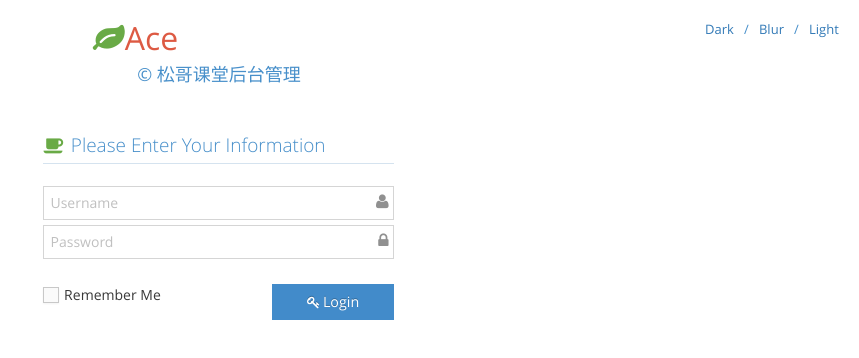
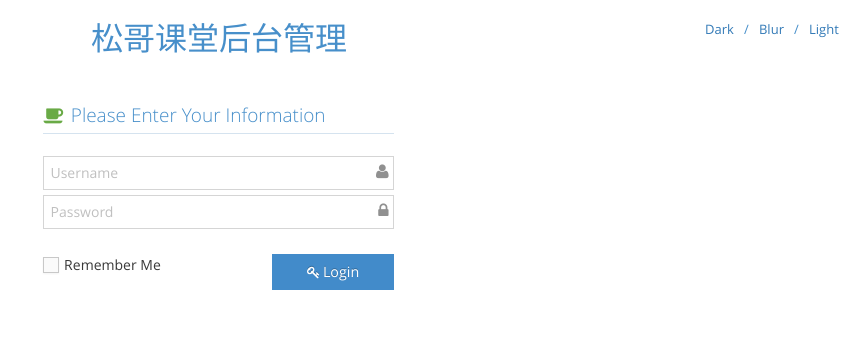
Before and after one commit to yinoob/course, a Vue app in the folder admin/: page /login in a window 1280 px wide. Shown: the top 358 px of the page, without its empty margins (421-1280 px from the left). Built offline with nearby package versions, Linux system fonts and the light colour scheme.

Commit message:
增加welcome子组件，增加admin/welcome子路由

```diff
--- a/admin/src/views/admin.vue
+++ b/admin/src/views/admin.vue
@@ -936,6 +936,7 @@
             <div class="row">
               <div class="col-xs-12">
                 <!-- PAGE CONTENT BEGINS -->
+                <router-view></router-view>
 
                 <!-- PAGE CONTENT ENDS -->
               </div><!-- /.col -->
--- /dev/null
+++ b/admin/src/views/admin/welcome.vue
@@ -0,0 +1,5 @@
+<template>
+    <div>
+        <h1>欢迎！</h1>
+    </div>
+</template>
--- a/admin/src/views/login.vue
+++ b/admin/src/views/login.vue
@@ -5,12 +5,7 @@
         <div class="col-sm-10 col-sm-offset-1">
           <div class="login-container">
             <div class="center">
-              <h1>
-                <i class="ace-icon fa fa-leaf green"></i>
-                <span class="red">Ace</span>
-                <span class="white" id="id-text2">Application</span>
-              </h1>
-              <h4 class="blue" id="id-company-text">&copy; 松哥课堂后台管理</h4>
+              <h1 class="blue" id="id-company-text">松哥课堂后台管理</h1>
             </div>
 
             <div class="space-6"></div>
```
Also changed, not shown: admin/src/router.js (+8 -1 lines).
